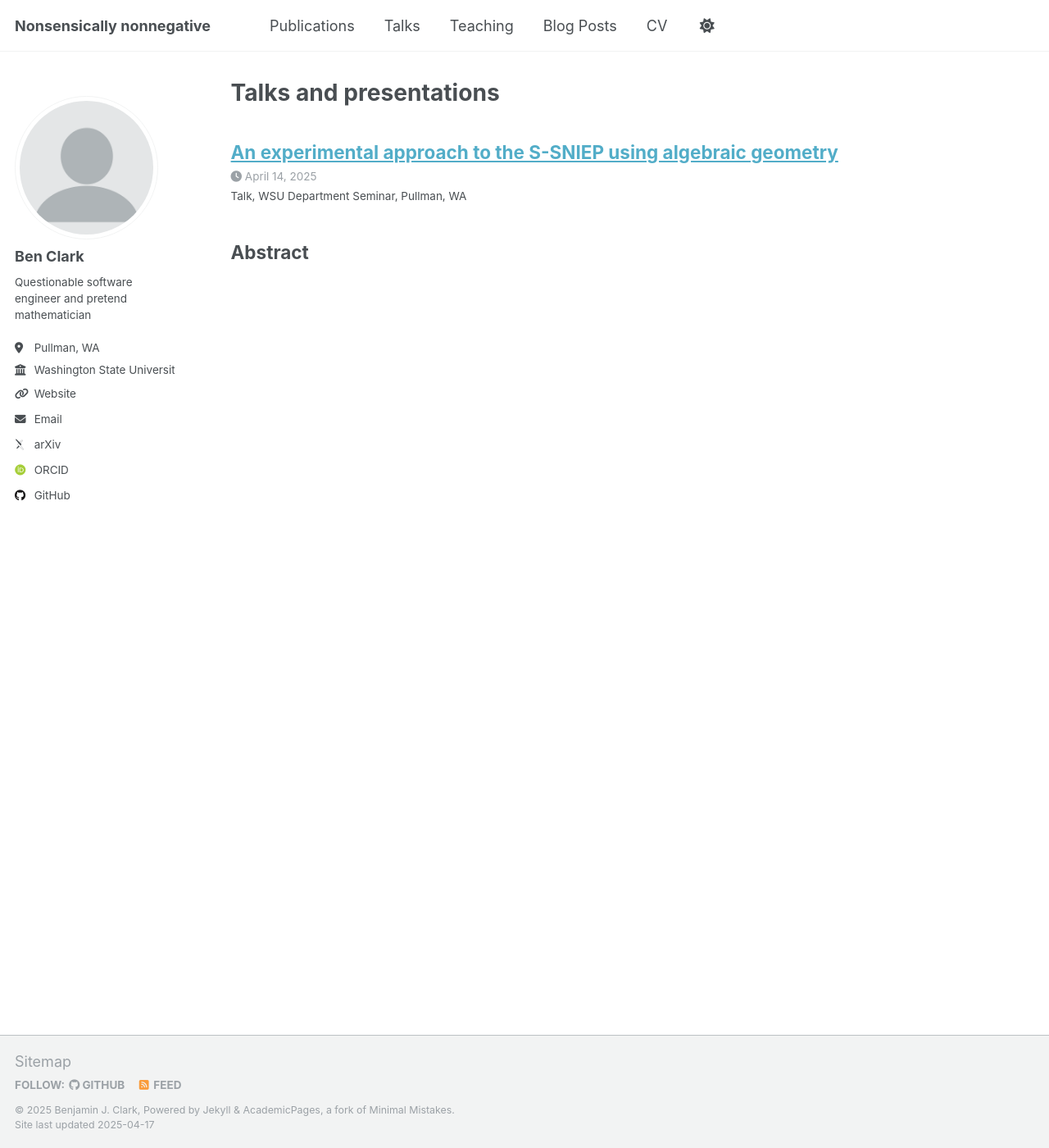
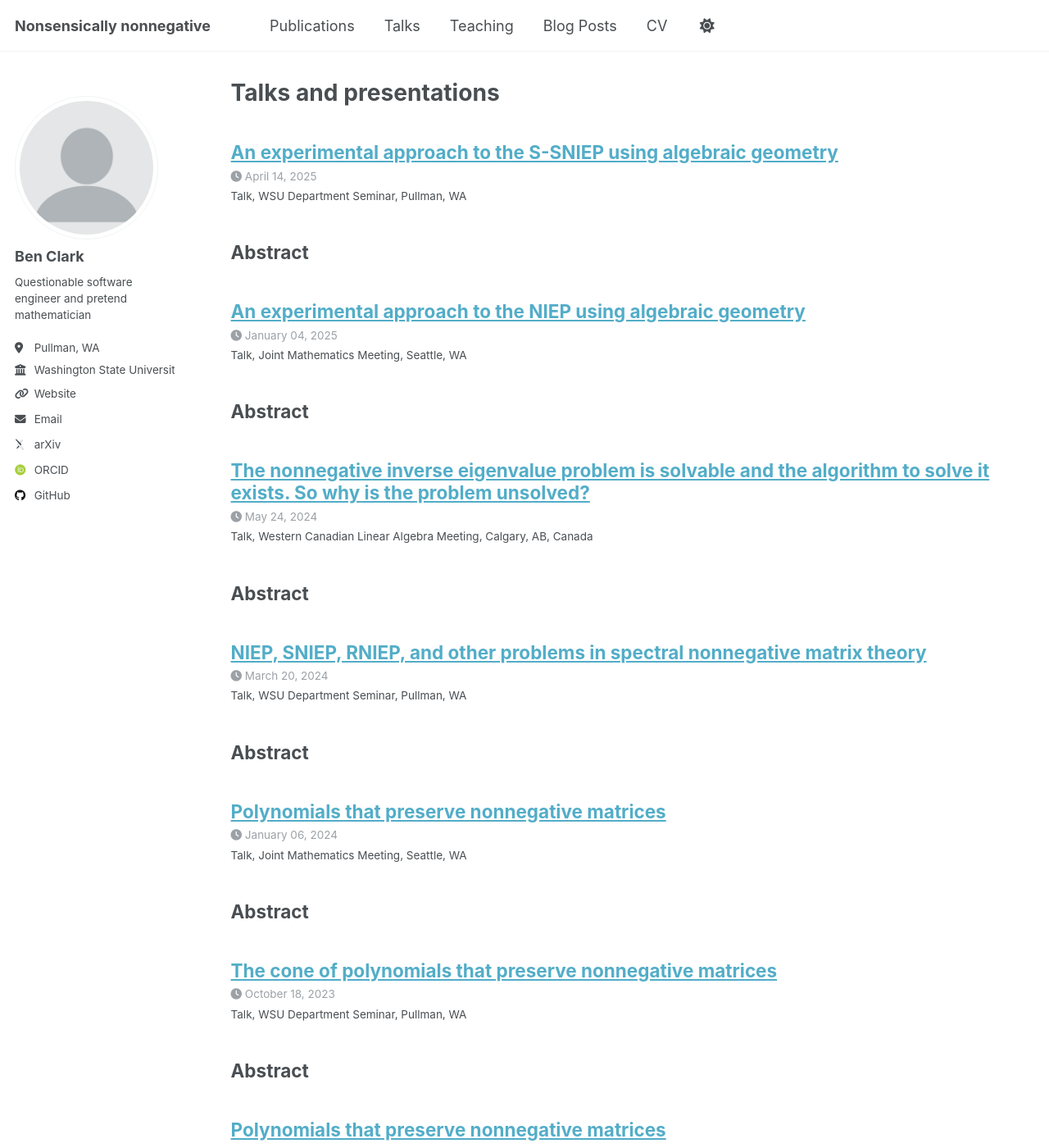
Before and after one commit to Thrinador/nonsensicallynonnegative, a Jekyll site: the page built from _pages/talks.html, in a window 1280 px wide and 1400 px high. Shown: the whole window at 82% size. Built offline with Jekyll 4.4.1, drawn with Linux system fonts in a browser that asks for light colours; some web fonts are replaced; part of the change alters nothing that is shown; some of the changed text lies outside the part shown.

Commit message:
Draft in the rest of the talks

```diff
--- a/_data/cv.json
+++ /dev/null
@@ -1,152 +0,0 @@
-{
-  "basics": {
-    "name": "Your Sidebar Name",
-    "email": "none@example.org",
-    "phone": "",
-    "website": "https://academicpages.github.io",
-    "summary": "Currently employed at Red Brick University. Short biography for the left-hand sidebar",
-    "location": {
-      "address": "",
-      "postalCode": "",
-      "city": "Earth",
-      "countryCode": "US",
-      "region": ""
-    },
-    "profiles": [
-      {
-        "network": "Google Scholar",
-        "username": "",
-        "url": "https://scholar.google.com/citations?user=PS_CX0AAAAAJ"
-      },
-      {
-        "network": "ORCID",
-        "username": "",
-        "url": "http://orcid.org/yourorcidurl"
-      },
-      {
-        "network": "GitHub",
-        "username": "academicpages",
-        "url": "https://github.com/academicpages"
-      }
-    ]
-  },
-  "work": [],
-  "education": [
-    {
-      "institution": "GitHub University",
-      "area": "Ph.D in Version Control Theory",
-      "studyType": "",
-      "startDate": "",
-      "endDate": "2018",
-      "gpa": null,
-      "courses": []
-    },
-    {
-      "institution": "GitHub University",
-      "area": "M.S. in Jekyll",
-      "studyType": "",
-      "startDate": "",
-      "endDate": "2014",
-      "gpa": null,
-      "courses": []
-    },
-    {
-      "institution": "GitHub University",
-      "area": "B.S. in GitHub",
-      "studyType": "",
-      "startDate": "",
-      "endDate": "2012",
-      "gpa": null,
-      "courses": []
-    }
-  ],
-  "skills": [],
-  "languages": [],
-  "interests": [],
-  "references": [],
-  "publications": [
-    {
-      "name": "Paper Title Number 1",
-      "publisher": "Journal 1",
-      "releaseDate": "2009-10-01",
-      "website": "http://academicpages.github.io/files/paper1.pdf",
-      "summary": "This paper is about the number 1. The number 2 is left for future work."
-    },
-    {
-      "name": "Paper Title Number 2",
-      "publisher": "Journal 1",
-      "releaseDate": "2010-10-01",
-      "website": "http://academicpages.github.io/files/paper2.pdf",
-      "summary": "This paper is about the number 2. The number 3 is left for future work."
-    },
-    {
-      "name": "Paper Title Number 3",
-      "publisher": "Journal 1",
-      "releaseDate": "2015-10-01",
-      "website": "http://academicpages.github.io/files/paper3.pdf",
-      "summary": "This paper is about the number 3. The number 4 is left for future work."
-    },
-    {
-      "name": "Paper Title Number 4",
-      "publisher": "GitHub Journal of Bugs",
-      "releaseDate": "2024-02-17",
-      "website": "http://academicpages.github.io/files/paper3.pdf",
-      "summary": "This paper is about fixing template issue #693."
-    }
-  ],
-  "presentations": [
-    {
-      "name": "Talk 1 on Relevant Topic in Your Field",
-      "event": "UC San Francisco, Department of Testing",
-      "date": "2012-03-01",
-      "location": "San Francisco, CA, USA",
-      "description": ""
-    },
-    {
-      "name": "Tutorial 1 on Relevant Topic in Your Field",
-      "event": "UC-Berkeley Institute for Testing Science",
-      "date": "2013-03-01",
-      "location": "Berkeley, CA, USA",
-      "description": ""
-    },
-    {
-      "name": "Talk 2 on Relevant Topic in Your Field",
-      "event": "London School of Testing",
-      "date": "2014-02-01",
-      "location": "London, UK",
-      "description": ""
-    },
-    {
-      "name": "Conference Proceeding talk 3 on Relevant Topic in Your Field",
-      "event": "Testing Institute of America 2014 Annual Conference",
-      "date": "2014-03-01",
-      "location": "Los Angeles, CA, USA",
-      "description": ""
-    }
-  ],
-  "teaching": [
-    {
-      "course": "Teaching experience 1",
-      "institution": "University 1, Department",
-      "date": "2014-01-01",
-      "role": "Undergraduate course",
-      "description": ""
-    },
-    {
-      "course": "Teaching experience 2",
-      "institution": "University 1, Department",
-      "date": "2015-01-01",
-      "role": "Workshop",
-      "description": ""
-    }
-  ],
-  "portfolio": [
-    {
-      "name": "Portfolio item number 1",
-      "category": "portfolio",
-      "date": "",
-      "url": "",
-      "description": "Short description of portfolio item number 1<br/><img src='/images/500x300.png'>"
-    }
-  ]
-}
--- /dev/null
+++ b/_talks/2022-09-07-wsu-poly.md
@@ -0,0 +1,15 @@
+---
+title: "Polynomials that preserve nonnegative matrices"
+collection: talks
+type: "Talk"
+permalink: /talks/2022-09-07-wsu-poly
+venue: "WSU Department Seminar"
+date: 2022-09-07
+location: "Pullman, WA"
+---
+
+## Abstract
+
+In further pursuit of a solution to the celebrated nonnegative inverse eigenvalue problem, Loewy and London [Linear and Multilinear Algebra 6 (1978/79), no.~1, 83--90] posed the problem of characterizing all polynomials that preserve all nonnegative matrices of a fixed order. If $\mathscr{P}_n$ denotes the set of all polynomials that preserve all $n$-by-$n$ nonnegative matrices, then it is clear that polynomials with nonnegative coefficients belong to $\mathscr{P}_n$. However, it is known that $\mathscr{P}_n$ contains polynomials with negative entries. In this presentation, results for $\mathscr{P}_n$ with respect to the coefficients of the polynomials belonging to $\mathscr{P}_n$. Along the way, a generalization for the even and odd parts of a polynomial are given. This talk concludes with a characterization of $\mathscr{P}_2$.
+
+TODO add link to slides.
--- /dev/null
+++ b/_talks/2022-09-20-pnw-maa-poly.md
@@ -0,0 +1,15 @@
+---
+title: "Polynomials that preserve nonnegative matrices"
+collection: talks
+type: "Talk"
+permalink: /talks/2022-09-20-pnw-maa-poly
+venue: "Pacific Northwest Mathematical Association of America"
+date: 2022-09-20
+location: "Newberg, OR"
+---
+
+## Abstract
+
+In further pursuit of a solution to the celebrated nonnegative inverse eigenvalue problem, Loewy and London [Linear and Multilinear Algebra 6 (1978/79), no.~1, 83--90] posed the problem of characterizing all polynomials that preserve all nonnegative matrices of a fixed order. If $\mathscr{P}_n$ denotes the set of all polynomials that preserve all $n$-by-$n$ nonnegative matrices, then it is clear that polynomials with nonnegative coefficients belong to $\mathscr{P}_n$. However, it is known that $\mathscr{P}_n$ contains polynomials with negative entries. In this presentation, results for $\mathscr{P}_n$ with respect to the coefficients of the polynomials belonging to $\mathscr{P}_n$. Along the way, a generalization for the even and odd parts of a polynomial are given. This talk concludes with a characterization of $\mathscr{P}_2$.
+
+TODO add link to slides.
--- /dev/null
+++ b/_talks/2023-10-18-wsu-poly-cone.md
@@ -0,0 +1,15 @@
+---
+title: "The cone of polynomials that preserve nonnegative matrices"
+collection: talks
+type: "Talk"
+permalink: /talks/2023-10-18-poly-cone
+venue: "WSU Department Seminar"
+date: 2023-10-18
+location: "Pullman, WA"
+---
+
+## Abstract
+
+The set of polynomials that preserve nonnegative matrices of a given order form a convex cone. In this talk, I will introduce some tools from convex analysis and nonnegative matrix theory. Then apply those tools to study this cone and present recent findings that the cone is not-polyhedral even when the degree of the polynomials is fixed to twice the size of the matrices.
+
+TODO add link to slides.
--- /dev/null
+++ b/_talks/2024-01-06-jmm-poly.md
@@ -0,0 +1,15 @@
+---
+title: "Polynomials that preserve nonnegative matrices"
+collection: talks
+type: "Talk"
+permalink: /talks/2024-01-06-jmm-poly
+venue: "Joint Mathematics Meeting"
+date: 2024-01-06
+location: "Seattle, WA"
+---
+
+## Abstract
+
+In further pursuit of a solution to the celebrated nonnegative inverse eigenvalue problem, Loewy and London [Linear and Multilinear Algebra 6 (1978/79), no.~1, 83--90] posed the problem of characterizing all polynomials that preserve all nonnegative matrices of a fixed order. If $\mathscr{P}_n$ denotes the set of all polynomials that preserve all $n$-by-$n$ nonnegative matrices, then it is clear that polynomials with nonnegative coefficients belong to $\mathscr{P}_n$. However, it is known that $\mathscr{P}_n$ contains polynomials with negative entries. In this presentation, results for $\mathscr{P}_n$ with respect to the coefficients of the polynomials belonging to $\mathscr{P}_n$. This talk concludes with a characterization of $\mathscr{P}_2$ and places to purse further research.
+
+TODO add link to slides.
--- /dev/null
+++ b/_talks/2024-03-20-wsu-niep.md
@@ -0,0 +1,15 @@
+---
+title: "NIEP, SNIEP, RNIEP, and other problems in spectral nonnegative matrix theory"
+collection: talks
+type: "Talk"
+permalink: /talks/2024-03-20-wsu-niep
+venue: "WSU Department Seminar"
+date: 2024-03-20
+location: "Pullman, WA"
+---
+
+## Abstract
+
+Eigenvalues play a central role in linear algebra. For a given matrix, the process of finding these eigenvalues is straightforward. But what if, instead of a single matrix, I had a set of matrices? What shared behaviors do the corresponding eigenvalues have? Can we say where those eigenvalues are located? The talk will start with some background to known nonnegative matrix theory results and with an overview of some of the foundational questions in inverse eigenvalues problems. We will then discuss why we know these problems are solvable and what it would mean to solve them. Finally, I will end with some of my current ideas on approaching these problems.
+
+TODO add link to slides.
--- /dev/null
+++ b/_talks/2024-05-24-wclam-niep.md
@@ -0,0 +1,15 @@
+---
+title: "The nonnegative inverse eigenvalue problem is solvable and the algorithm to solve it exists. So why is the problem unsolved?"
+collection: talks
+type: "Talk"
+permalink: /talks/2024-05-24-wclam-niep
+venue: "Western Canadian Linear Algebra Meeting"
+date: 2024-05-24
+location: "Calgary, AB, Canada"
+---
+
+## Abstract
+
+The nonnegative inverse eigenvalue problem (NIEP) asks what are the necessary and sufficient conditions such that a list of complex numbers forms the spectra of a nonnegative matrix. In this talk, I will give some background into the NIEP and its related subproblems. Next, I will discuss how the NIEP forms a semialgebraic set and why it can then be solved by polynomial inequalities. Finally, I will give an overview of some algorithms that can give a solution to the NIEP and outline why we can't directly use them.
+
+TODO add link to slides.
--- /dev/null
+++ b/_talks/2025-01-04-jmm-niep.md
@@ -0,0 +1,15 @@
+---
+title: "An experimental approach to the NIEP using algebraic geometry"
+collection: talks
+type: "Talk"
+permalink: /talks/2025-01-04-jmm-niep
+venue: "Joint Mathematics Meeting"
+date: 2025-01-04
+location: "Seattle, WA"
+---
+
+## Abstract
+
+The nonnegative inverse eigenvalue problem (NIEP) asks for the necessary and sufficient conditions for a list of complex numbers to be the spectra of a nonnegative matrix. Using tools from algebraic geometry, it is shown that the NIEP is solvable by polynomial inequalities and the reality condition. An experimental approach is then presented for forming the desired feasibility region of the NIEP for small matrices. We conclude by proving that under this approach, solving the real NIEP solves the NIEP.
+
+TODO add link to slides.
--- a/_talks/2025-04-14-talk-1.md
+++ b/_talks/2025-04-14-wsu-sniep.md
@@ -2,7 +2,7 @@
 title: "An experimental approach to the S-SNIEP using algebraic geometry"
 collection: talks
 type: "Talk"
-permalink: /talks/2025-04-14-talk-1
+permalink: /talks/2025-04-14-wsu-sniep
 venue: "WSU Department Seminar"
 date: 2025-04-14
 location: "Pullman, WA"
```
